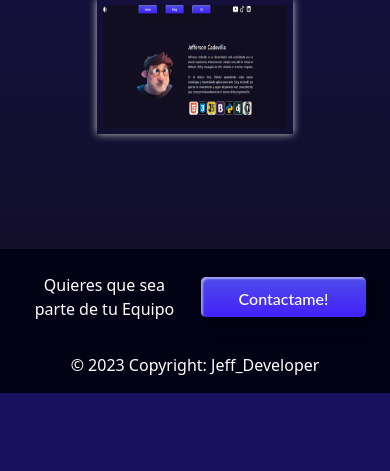
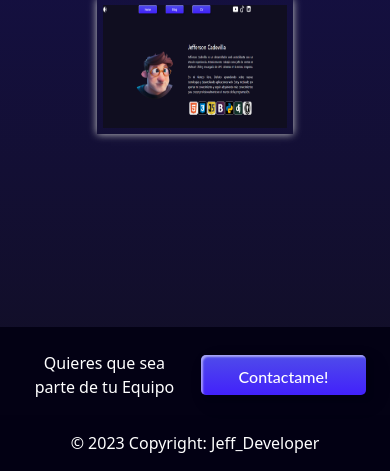
Before and after one commit to HaiDekimasu/Portafolio.jeff, a Django app: page / in a window 390 px wide. Shown: the part 2212-2683 px from the top of the page. Before the commit the page ends 2605 px from the top, so only its background shows below. Run offline with Django 4.2, Linux system fonts and the light colour scheme; data comes from the database, SQL or seed files in the repository.

Commit message:
modified:   static/styles/styles.css

```diff
--- a/static/styles/styles.css
+++ b/static/styles/styles.css
@@ -507,6 +507,7 @@ footer{
     .containerproyect {
         flex-direction: column;
         height: auto;
+        margin-bottom: 20%;
     }
     .proyect {
         width: 70%;
```
